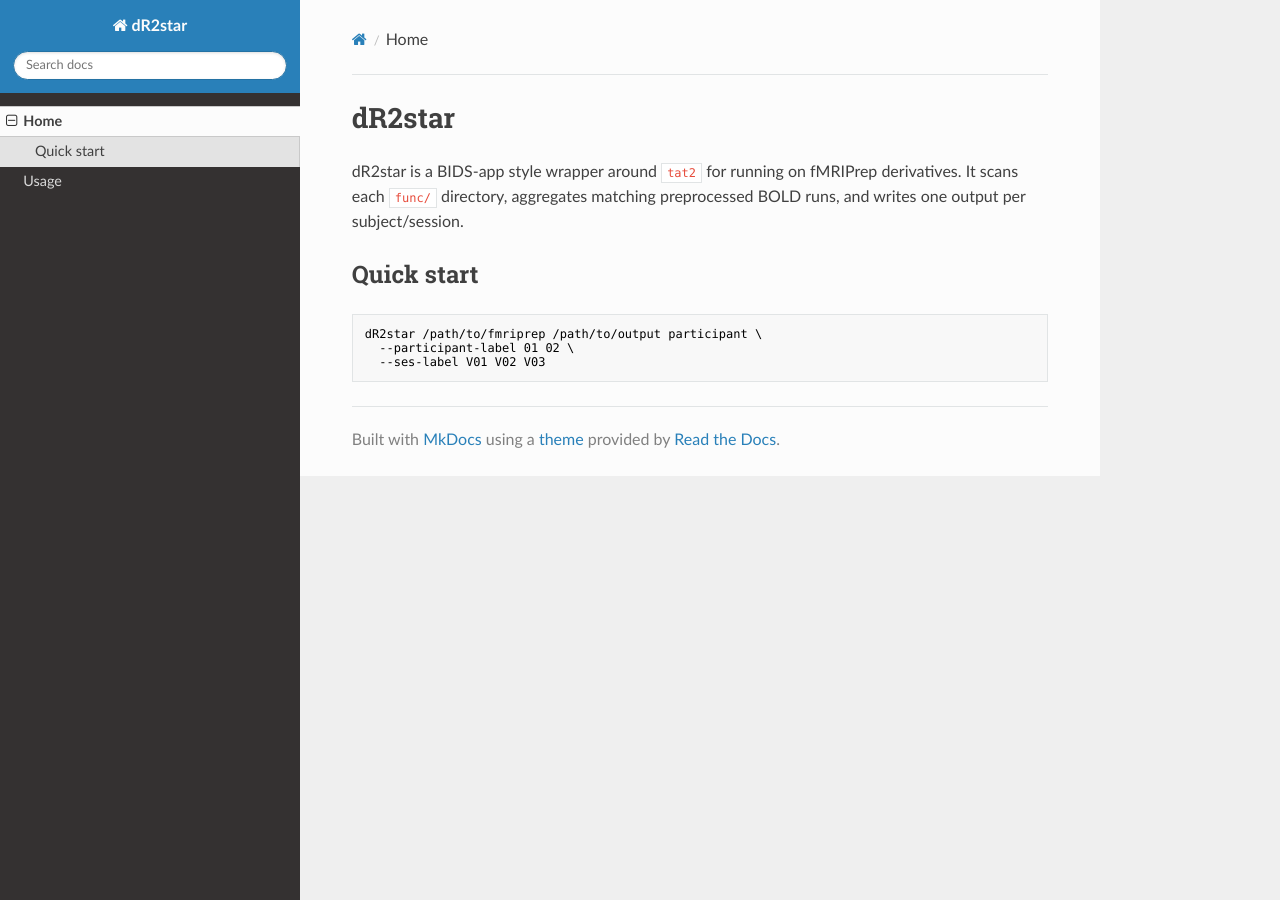
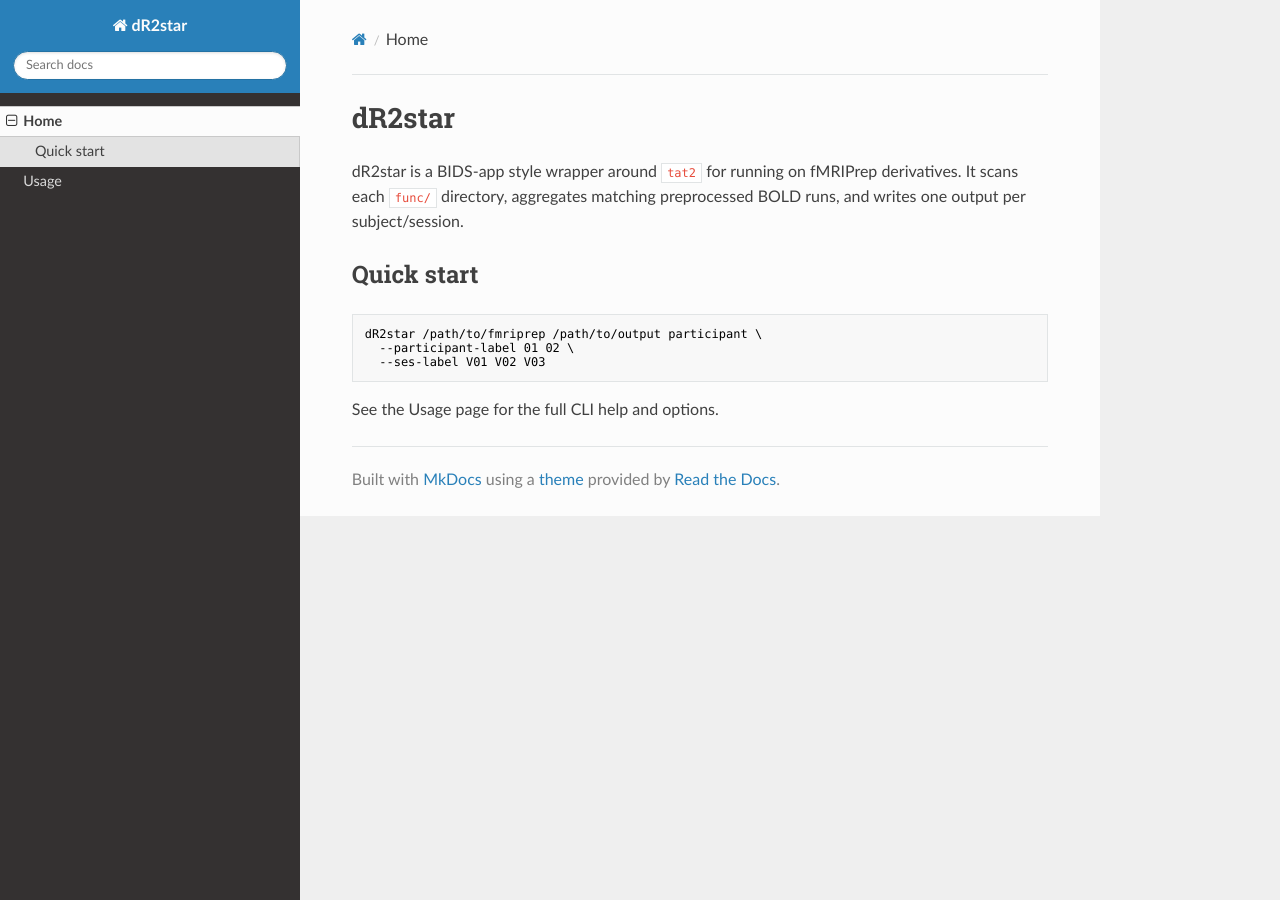
Before and after one commit to Larsen-Lab/dR2star, an MkDocs documentation site: the page built from docs/index.md, in a window 1280 px wide. Built offline with MkDocs 1.6.1, drawn with Linux system fonts in a browser that asks for light colours; nearby versions of some CDN libraries.

Commit message:
Link to usage docs

````diff
--- a/docs/index.md
+++ b/docs/index.md
@@ -11,3 +11,5 @@ dR2star /path/to/fmriprep /path/to/output participant \
   --participant-label 01 02 \
   --ses-label V01 V02 V03
 ```
+
+See the Usage page for the full CLI help and options.
````
